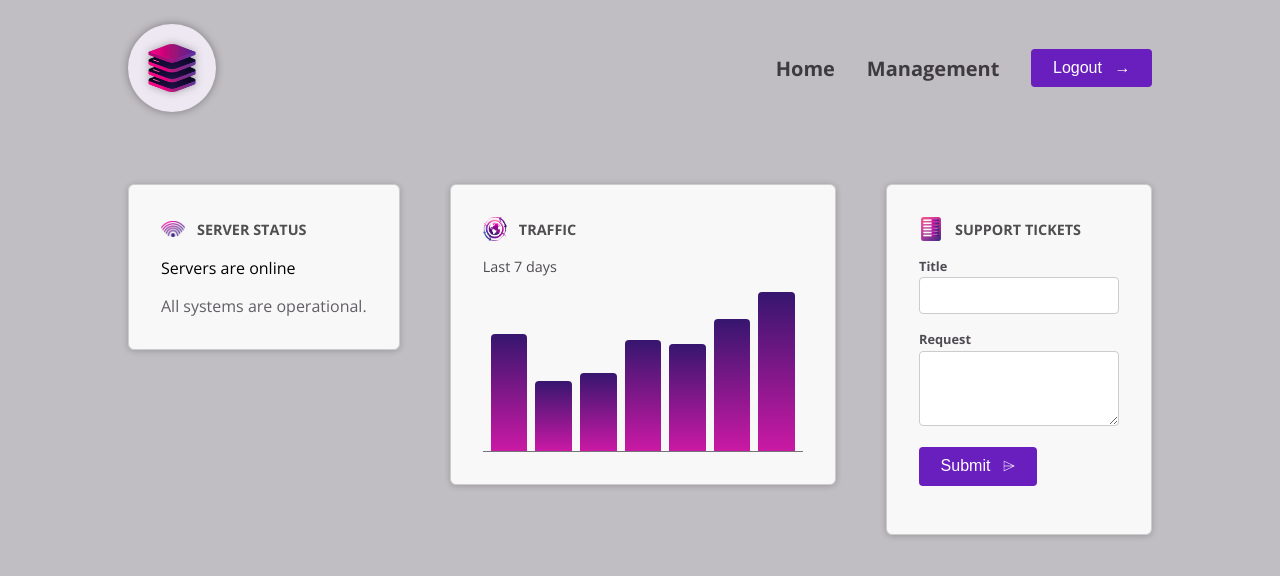
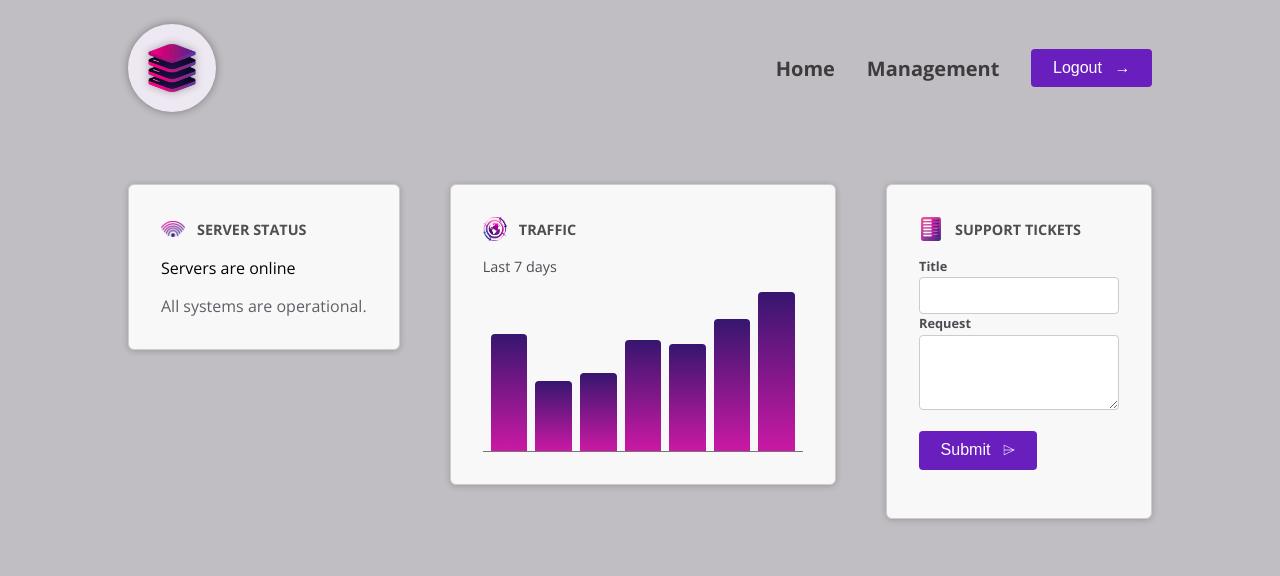
Before and after one commit to MohamedBenAhmed55/Components-Templates-deep-dive, an Angular app: page / in a window 1280 px wide. Shown: the top 576 px of the page. Built offline with nearby package versions, Linux system fonts and the light colour scheme.

Commit message:
Using Host Elements Like Regular Elements

```diff
--- a/src/app/dashboard/tickets/new-ticket/new-ticket.component.html
+++ b/src/app/dashboard/tickets/new-ticket/new-ticket.component.html
@@ -1,9 +1,9 @@
 <form>
-  <app-control label="Title">
+  <app-control class="control" label="Title">
     <input name="title" id="title" />
   </app-control>
 
-  <app-control label="Request">
+  <app-control class="control" label="Request">
     <textarea name="request" id="request" rows="3"></textarea>
   </app-control>
   <p>
--- a/src/app/shared/control/control.component.html
+++ b/src/app/shared/control/control.component.html
@@ -1,4 +1,2 @@
-<p class="control">
   <label>{{ label() }}</label>
   <ng-content select="input, textarea" />
-</p>
```
